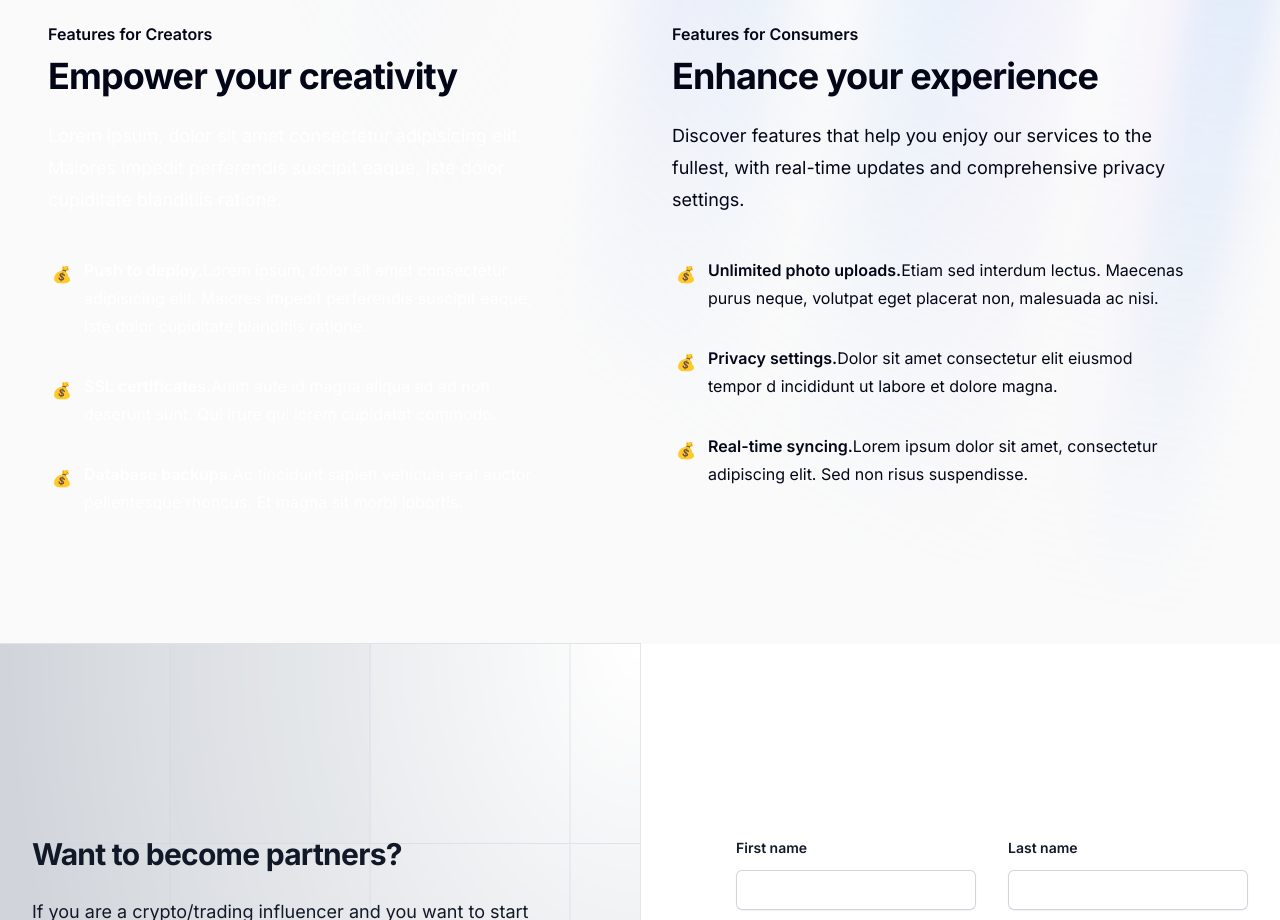
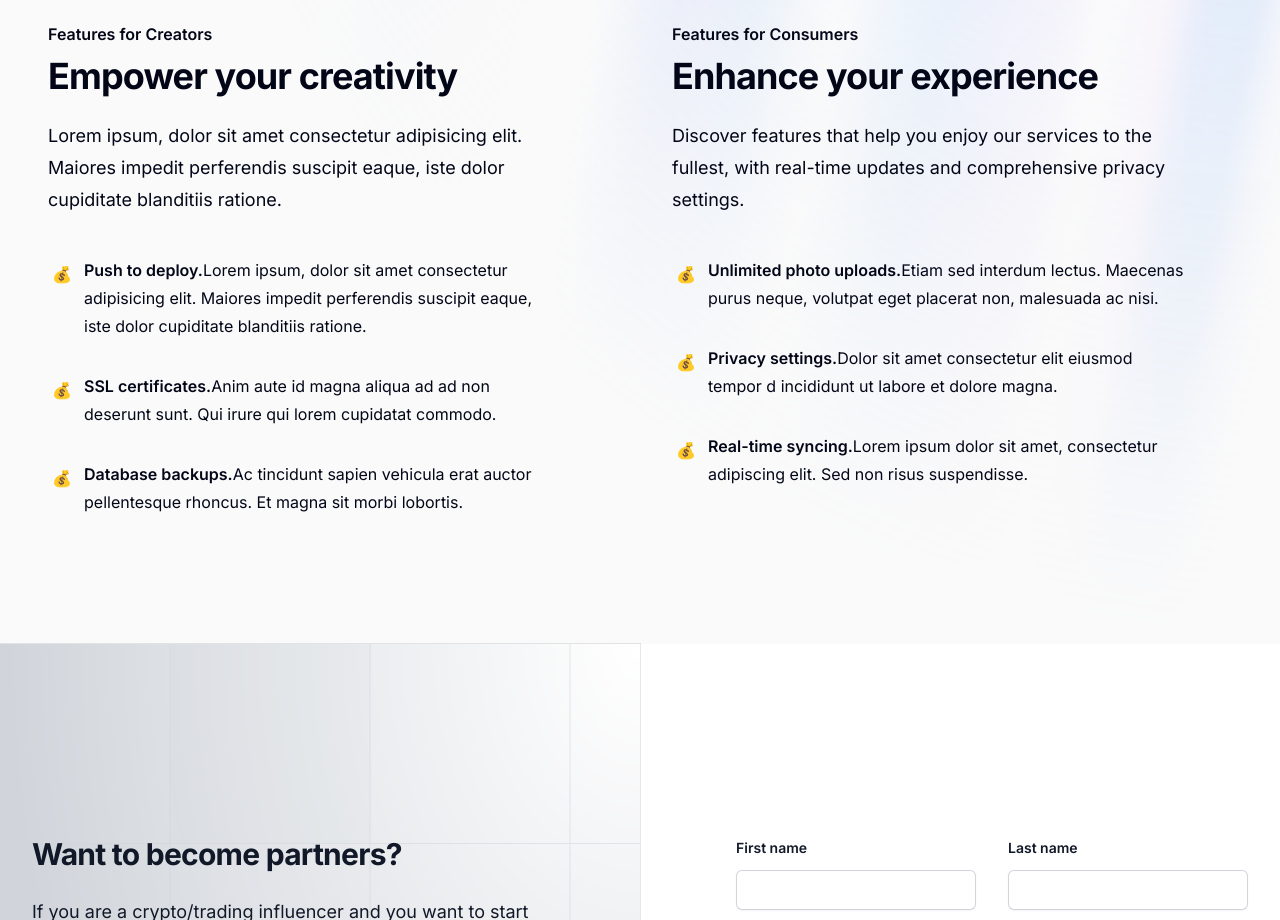
Before and after one commit to Marko21002/money-glitch-marketing, a Next.js app: page / in a window 1280 px wide. Shown: the part 940-1860 px from the top of the page. Built offline with nearby package versions, Linux system fonts and the light colour scheme.

Commit message:
feateru text fix2

```diff
--- a/components/ui/feature-creator.tsx
+++ b/components/ui/feature-creator.tsx
@@ -45,18 +45,18 @@ export default function FeatureCreator() {
             <div className="mx-auto max-w-2xl lg:mx-0 lg:max-w-lg">
               <h2 className="text-base font-semibold leading-7 dark:text-white">Features for Creators</h2>
               <p className="mt-2 text-3xl font-bold tracking-tight dark:text-white sm:text-4xl">Empower your creativity</p>
-              <p className="mt-6 text-lg leading-8 text-white">
+              <p className="mt-6 text-lg leading-8 dark:text-white">
                 Lorem ipsum, dolor sit amet consectetur adipisicing elit. Maiores impedit perferendis suscipit eaque,
                 iste dolor cupiditate blanditiis ratione.
               </p>
-              <dl className="mt-10 space-y-8 text-base leading-7 text-white lg:max-w-none">
+              <dl className="mt-10 space-y-8 text-base leading-7 dark:text-whitelg:max-w-none">
                 {creatorFeatures.map((feature) => (
                   <div key={feature.name} className="relative pl-9">
                     <dt className="inline font-semibold dark:text-white">
                       <div className='absolute left-1 top-1 h-5 w-5'>{feature.icon}</div>
                       {feature.name}
                     </dt>
-                    <dd className="inline text-white">{feature.description}</dd>
+                    <dd className="inline dark:text-white">{feature.description}</dd>
                   </div>
                 ))}
               </dl>
```
